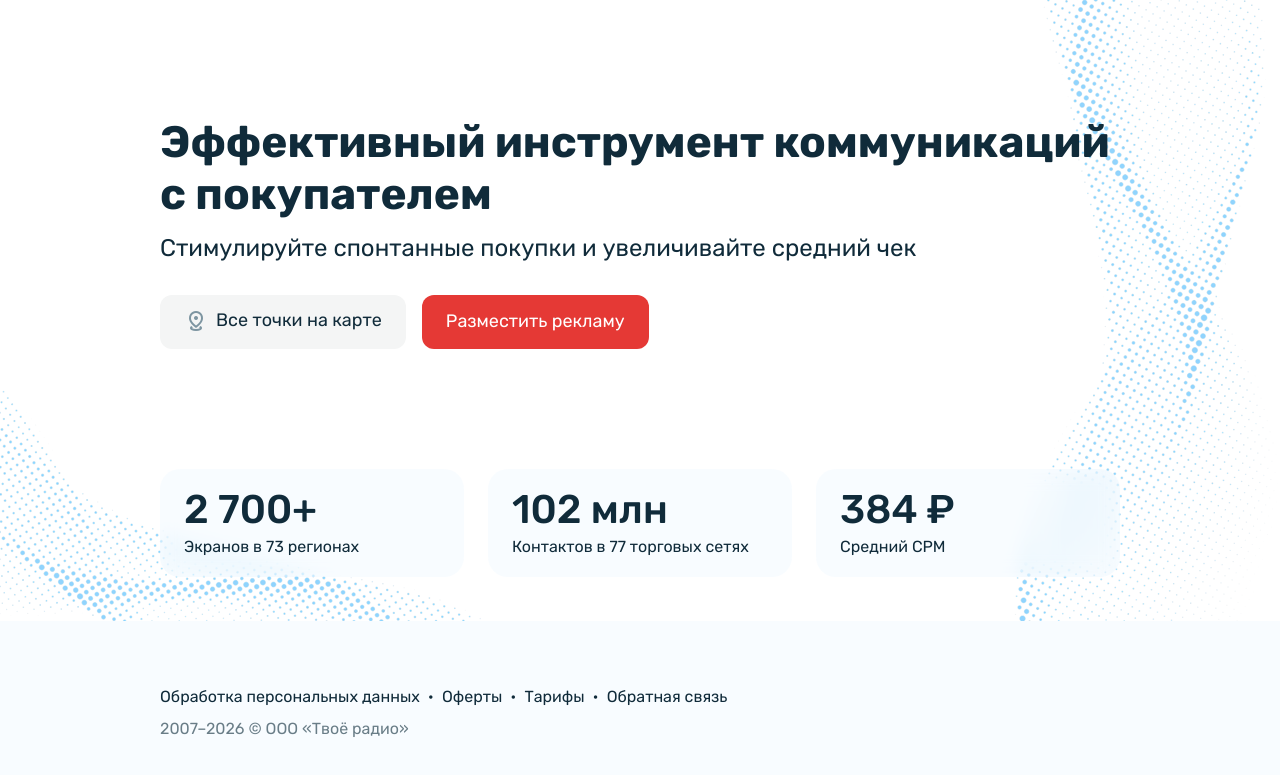
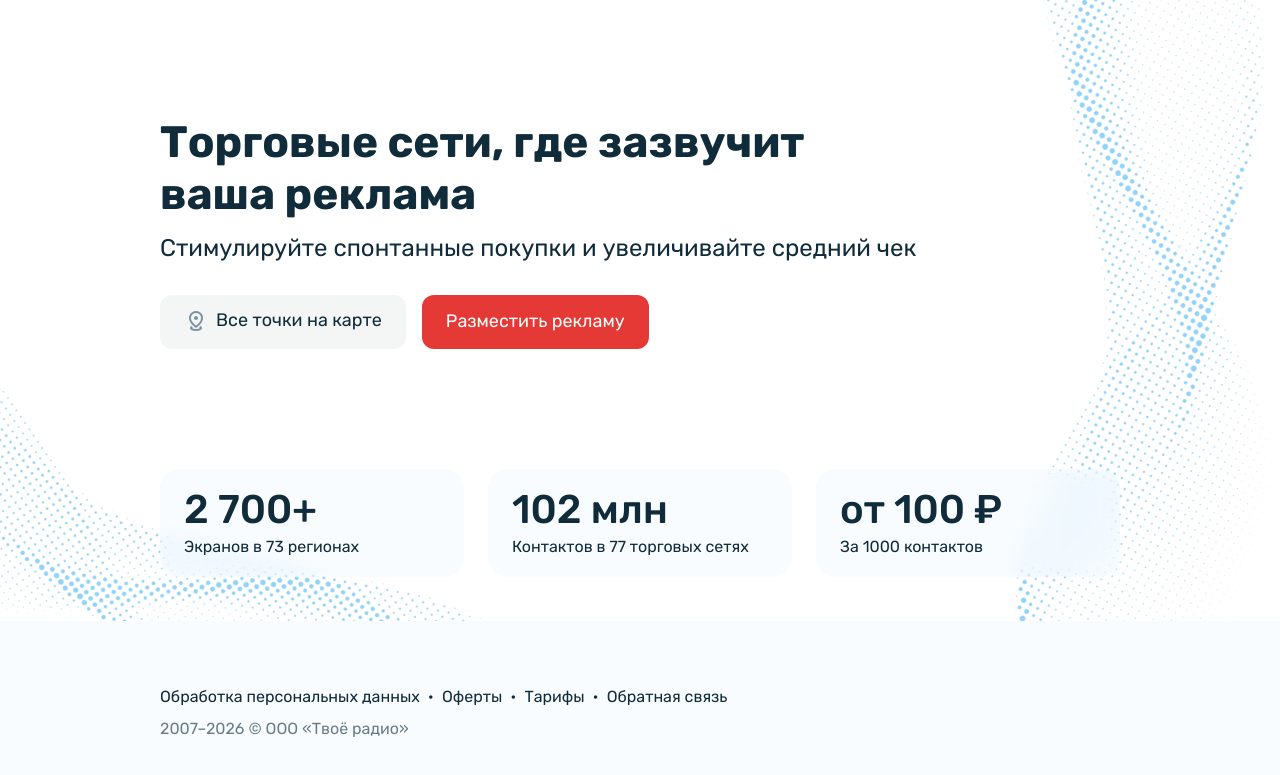
Before and after one commit to klimsergeev/yradio-map, a plain HTML site: page app/index.html in a window 1280 px wide. Shown: the part 111-886 px from the top of the page. Drawn offline with nearby package versions, Linux system fonts and the light colour scheme.

```diff
--- a/app/index.html
+++ b/app/index.html
@@ -34,7 +34,7 @@
             <!-- Content -->
             <div class="hero-content">
                 <div class="hero-message">
-                    <h1 class="hero-title">Эффективный инструмент коммуникаций с&nbsp;покупателем</h1>
+                    <h1 class="hero-title">Торговые сети, где&nbsp;зазвучит ваша&nbsp;реклама</h1>
                     <p class="hero-subtitle">Стимулируйте спонтанные покупки и&nbsp;увеличивайте средний&nbsp;чек</p>
                 </div>
                 <div class="hero-buttons">
@@ -59,8 +59,8 @@
                     <div class="proof-description">Контактов в 77 торговых сетях</div>
                 </div>
                 <div class="proof-card">
-                    <div class="proof-title">384 &#8381;</div>
-                    <div class="proof-description">Средний CPM</div>
+                    <div class="proof-title">от 100 &#8381;</div>
+                    <div class="proof-description">За 1000 контактов</div>
                 </div>
             </div>
 
```
